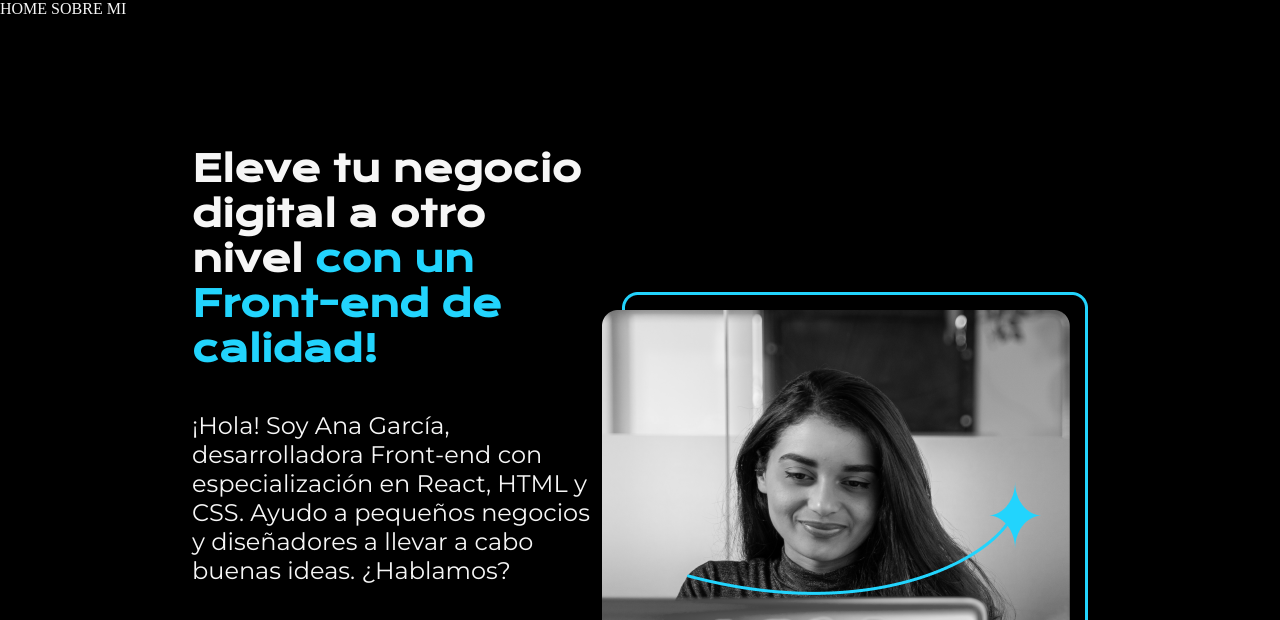
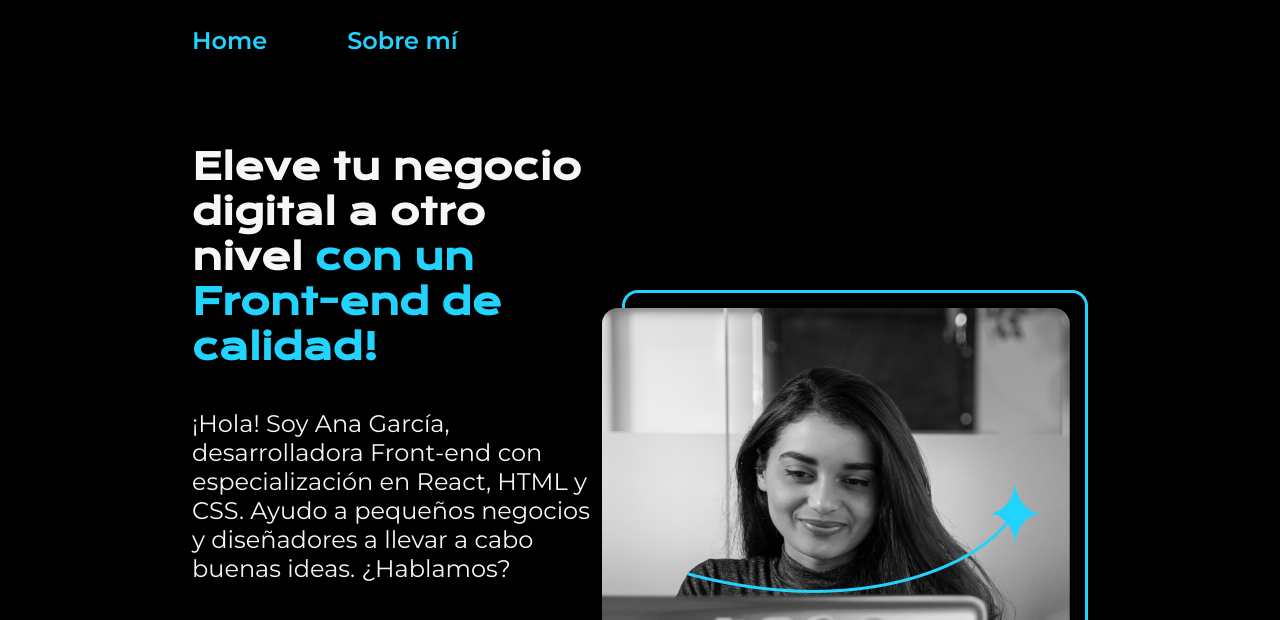
Before and after one commit to AdooRB/prueba-portafolio, a plain HTML site: page index.html in a window 1280 px wide. Shown: the top 620 px of the page. Drawn offline with nearby package versions, Linux system fonts and the light colour scheme.

Commit message:
actualiza el header

```diff
--- a/index.html
+++ b/index.html
@@ -11,8 +11,8 @@
 <body>
     <header class="header">
         <nav class="header__menu">
-            <a class="header__menu_link">HOME</a>
-            <a class="header__menu_link">SOBRE MI</a>
+            <a class="header__menu_link">Home</a>
+            <a class="header__menu_link">Sobre mí</a>
         </nav>
     </header>
     <main class="presentacion">
--- a/style.css
+++ b/style.css
@@ -14,19 +14,23 @@ body{
 }
 
 .header{
-
+    padding: 2% 0% 0% 15%;
 }
 
 .header__menu{
-
+    display: flex;
+    gap: 80px;
 }
 
 .header__menu_link{
-
+    color: #22D4FD;
+    font-family: 'Montserrat', sans-serif;
+    font-weight: 600;
+    font-size: 24px;
 }
 
 .presentacion {
-    margin: 10% 15%;
+    padding: 7% 15%;
     display: flex;
     align-items: center;
     justify-content: space-between;
```
